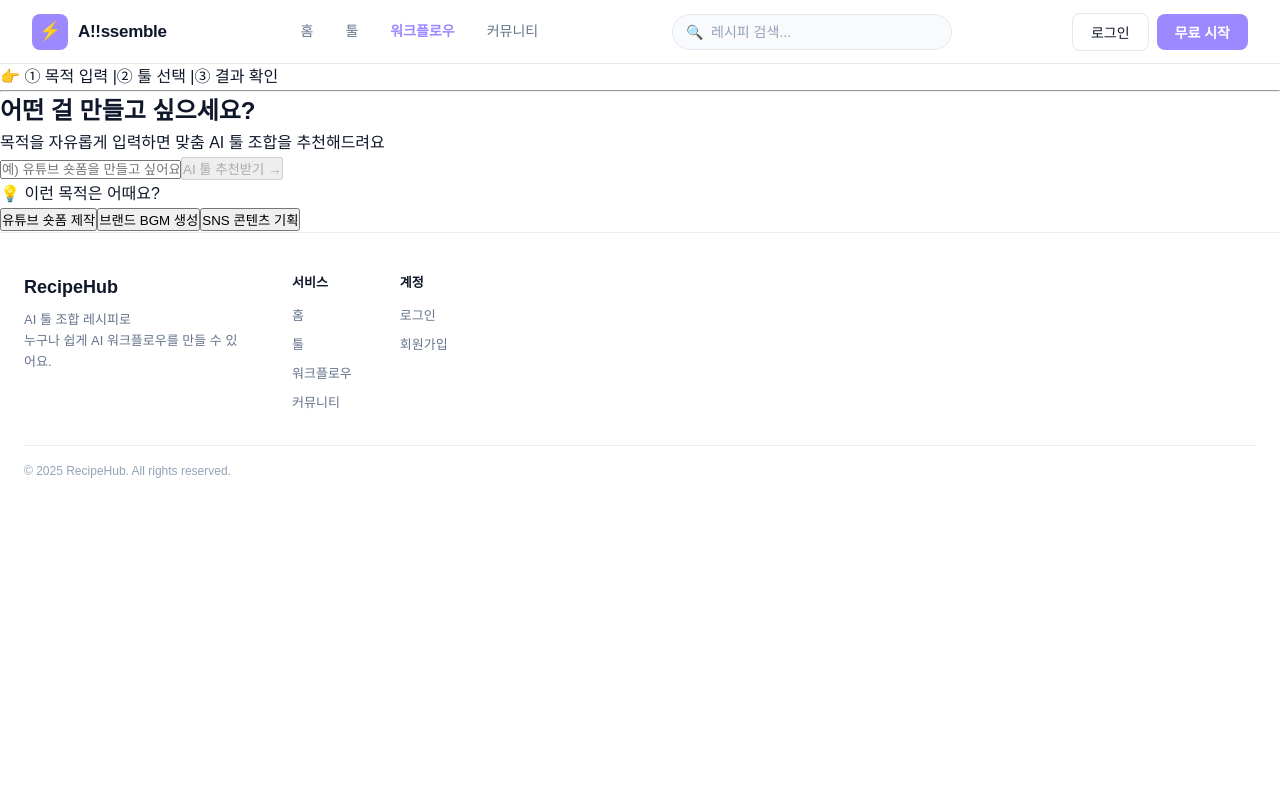
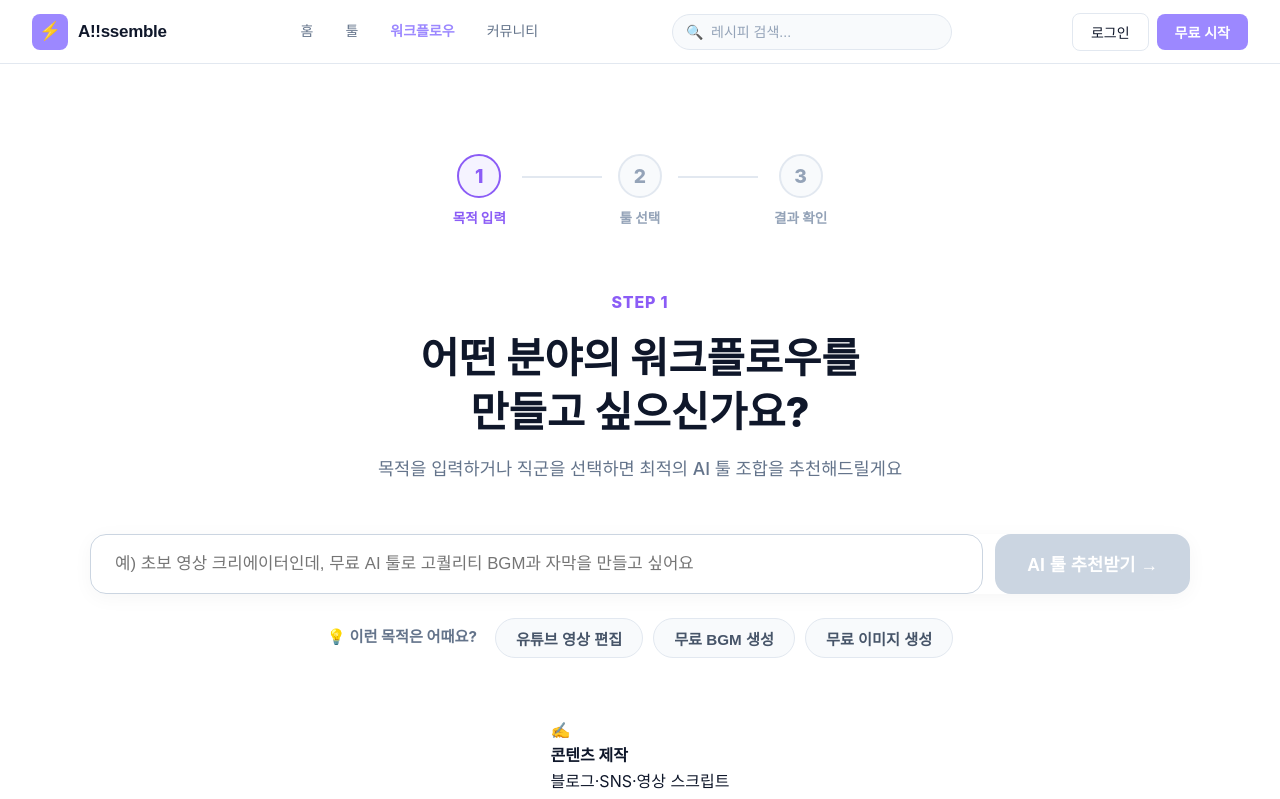
Before and after one commit to yunjeong7222/F5_A-ssemble, a React app in the folder frontend/: page /workflow in a window 1280 px wide. Shown: the top 799 px of the page. Built offline with nearby package versions, Linux system fonts and the light colour scheme; no server answers; the HTML template or start-up script is replaced by a standard one; a web font is replaced by a local one.

Commit message:
feat : 워크플로우 생성 관련 로직 수정

```diff
--- a/frontend/src/config/axios.js
+++ b/frontend/src/config/axios.js
@@ -3,7 +3,7 @@ import useAuthStore from '../store/authStore';
 
 const api = axios.create({
   baseURL: import.meta.env.VITE_API_URL || 'http://localhost:3000',
-  timeout: 10000,
+  timeout: 60000,
   headers: { 'Content-Type': 'application/json' },
 });
 
--- a/frontend/src/hooks/useWorkflow.js
+++ b/frontend/src/hooks/useWorkflow.js
@@ -31,6 +31,8 @@ export const useWorkflow = () => {
               category: cat.category_name,
               description: cat.description,
               rating: tool.rating,
+              pros: cat.pros,
+              cons: cat.cons,
             });
           }
         });
@@ -72,6 +74,13 @@ export const useWorkflow = () => {
         return tool ? { category: tool.category, name: tool.name } : null;
       })
       .filter(Boolean);
+
+    // ✅ 방어 코드 추가: 선택된 툴이 없으면 중단
+    if (selectedToolObjects.length === 0) {
+      alert("최소 1개 이상의 AI 툴을 선택해 주세요.");
+      setIsLoading(false);
+      return;
+    }
 
     const data = await createWorkflow(purpose, selectedToolObjects);
 
--- a/frontend/src/pages/Workflow.jsx
+++ b/frontend/src/pages/Workflow.jsx
@@ -1,76 +1,128 @@
-import React from 'react';
+import React, { useState } from 'react';
 import useWorkflowStore from '../store/workflowStore';
 import { useWorkflow } from '../hooks/useWorkflow';
 import ToolSelector from '../components/workflow/ToolSelector';
 import StepCard from '../components/workflow/StepCard';
 import WorkflowResult from '../components/workflow/WorkflowResult';
+import '../styles/Workflow.css'; // 💡 새로 만든 CSS 연결
 
 const Workflow = () => {
-  // 👉 prevStep을 스토어에서 꺼내옵니다.
   const { step, purpose, setPurpose, selectedTools, workflowResult, isLoading, resetWorkflow, prevStep } = useWorkflowStore();
   const { handleSuggestTools, handleCreateWorkflow } = useWorkflow();
 
-  // 예시 태그 클릭 핸들러 (설계서 화면 1의 3번 기능)
+  const [selectedCategory, setSelectedCategory] = useState(null);
+
   const handleExampleClick = (text) => {
     setPurpose(text);
   };
 
   return (
-    <div>
+    <div className="workflow-container">
+
       {/* 상단 스텝 인디케이터 */}
-      <div>
-        <span>{step === 1 ? '👉 ① 목적 입력' : '① 목적 입력'}</span> |
-        <span>{step === 2 ? '👉 ② 툴 선택' : '② 툴 선택'}</span> |
-        <span>{step === 3 ? '👉 ③ 결과 확인' : '③ 결과 확인'}</span>
+      <div className="wf-step-indicator">
+        <div className="wf-step-item">
+          <div className={`wf-step-circle ${step === 1 ? 'active' : ''}`}>1</div>
+          <span className={`wf-step-label ${step === 1 ? 'active' : ''}`}>목적 입력</span>
         </div>
-
-      <hr />
+        <div className="wf-step-line"></div>
+        <div className="wf-step-item">
+          <div className={`wf-step-circle ${step === 2 ? 'active' : ''}`}>2</div>
+          <span className={`wf-step-label ${step === 2 ? 'active' : ''}`}>툴 선택</span>
+        </div>
+        <div className="wf-step-line"></div>
+        <div className="wf-step-item">
+          <div className={`wf-step-circle ${step === 3 ? 'active' : ''}`}>3</div>
+          <span className={`wf-step-label ${step === 3 ? 'active' : ''}`}>결과 확인</span>
+        </div>
+      </div>
 
       {/* 화면 1: 목적 입력 (WORKFLOW_01) */}
       {step === 1 && (
-        <section>
-          <h2>어떤 걸 만들고 싶으세요?</h2>
-          <p>목적을 자유롭게 입력하면 맞춤 AI 툴 조합을 추천해드려요</p>
+        <section className="wf-step1-section">
 
+          <h3 className="wf-step1-badge">STEP 1</h3>
+          <h2 className="wf-step1-title">어떤 분야의 워크플로우를<br/>만들고 싶으신가요?</h2>
+          <p className="wf-step1-desc">목적을 입력하거나 직군을 선택하면 최적의 AI 툴 조합을 추천해드릴게요</p>
+
+          <div className="wf-input-wrap">
+            <div className="wf-input-group">
               <input
                 type="text"
                 value={purpose}
                 onChange={(e) => setPurpose(e.target.value)}
-            placeholder="예) 유튜브 숏폼을 만들고 싶어요 / 브랜드 BGM을 만들고 싶어요..."
+                placeholder="예) 초보 영상 크리에이터인데, 무료 AI 툴로 고퀄리티 BGM과 자막을 만들고 싶어요"
+                className="wf-input-field"
               />
-
-          <button onClick={() => handleSuggestTools(purpose)} disabled={!purpose || isLoading}>
+              <button
+                onClick={() => handleSuggestTools(purpose)}
+                disabled={!purpose || isLoading}
+                className="wf-submit-btn"
+              >
                 {isLoading ? '로딩중...' : 'AI 툴 추천받기 →'}
               </button>
+            </div>
+          </div>
 
-          <div>
-            <p>💡 이런 목적은 어때요?</p>
-            <button onClick={() => handleExampleClick('유튜브 숏폼 제작')}>유튜브 숏폼 제작</button>
-            <button onClick={() => handleExampleClick('브랜드 BGM 생성')}>브랜드 BGM 생성</button>
-            <button onClick={() => handleExampleClick('SNS 콘텐츠 기획')}>SNS 콘텐츠 기획</button>
+          <div className="wf-suggest-wrap">
+            <span className="wf-suggest-label">💡 이런 목적은 어때요?</span>
+            {['유튜브 영상 편집', '무료 BGM 생성', '무료 이미지 생성'].map((tag) => (
+              <button
+                key={tag}
+                onClick={() => handleExampleClick(tag)}
+                className="wf-suggest-btn"
+              >
+                {tag}
+              </button>
+            ))}
           </div>
+
+          <div className="wf-category-grid">
+            {[
+              { id: '콘텐츠 제작', icon: '✍️', desc: '블로그·SNS·영상 스크립트' },
+              { id: '개발·코딩', icon: '💻', desc: '코드 리뷰·문서화·디버깅' },
+              { id: '디자인', icon: '🎨', desc: '시안·브랜딩·이미지 생성' },
+              { id: '데이터 분석', icon: '📊', desc: '리포트·인사이트·시각화' },
+              { id: '마케팅', icon: '📢', desc: '카피·광고·SEO 최적화' },
+              { id: '기획·전략', icon: '🧠', desc: '리서치·보고서·발표자료' }
+            ].map((cat) => {
+              const isSelected = selectedCategory === cat.id;
+              return (
+                <div
+                  key={cat.id}
+                  onClick={() => {
+                    setSelectedCategory(cat.id);
+                    setPurpose(`${cat.id} 업무를 효율적으로 할 수 있는 AI 툴 조합을 추천해줘`);
+                  }}
+                  className={`wf-category-card ${isSelected ? 'selected' : ''}`}
+                >
+                  {isSelected && (
+                    <div className="wf-category-check">✓</div>
+                  )}
+                  <div className="wf-category-icon">{cat.icon}</div>
+                  <h4 className="wf-category-title">{cat.id}</h4>
+                  <p className="wf-category-desc">{cat.desc}</p>
+                </div>
+              );
+            })}
+          </div>
+
         </section>
       )}
 
       {/* 화면 2: 툴 선택 (WORKFLOW_02) */}
       {step === 2 && (
         <section>
-          <h2>"{purpose}"에 추천하는 AI 툴 조합이에요. 사용하실 툴을 선택하세요.</h2>
-
-          {/* 카테고리별 툴 선택 컴포넌트 */}
+          <h2 className="wf-step2-title">"{purpose}"에 추천하는 AI 툴 조합이에요. 사용하실 툴을 선택하세요.</h2>
           <ToolSelector />
-
-        <button onClick={prevStep} disabled={isLoading} style={{ marginRight: '10px' }}>
-            ← 이전 단계
-          </button>
-          <button onClick={() => handleCreateWorkflow(purpose, selectedTools)} disabled={selectedTools.length === 0 || isLoading}>
+          <button onClick={prevStep} disabled={isLoading} className="wf-action-btn wf-prev-btn">← 이전 단계</button>
+          <button onClick={() => handleCreateWorkflow(purpose, selectedTools)} disabled={selectedTools.length === 0 || isLoading} className="wf-action-btn wf-next-btn">
             {isLoading ? '워크플로우 생성 중...' : '워크플로우 생성 →'}
           </button>
         </section>
       )}
 
       {/* 화면 3: 결과 확인 (WORKFLOW_03) */}
-      {/* 기존 step === 3 일 때 렌더링하던 복잡한 태그들 삭제 후 아래 코드로 교체 */}
       {step === 3 && (
         <WorkflowResult workflowResult={workflowResult} />
       )}
```
Also changed, not shown: 1 other file (tests, documents, lock files or other folders). Lines whose indentation alone changed are shown as unchanged.
